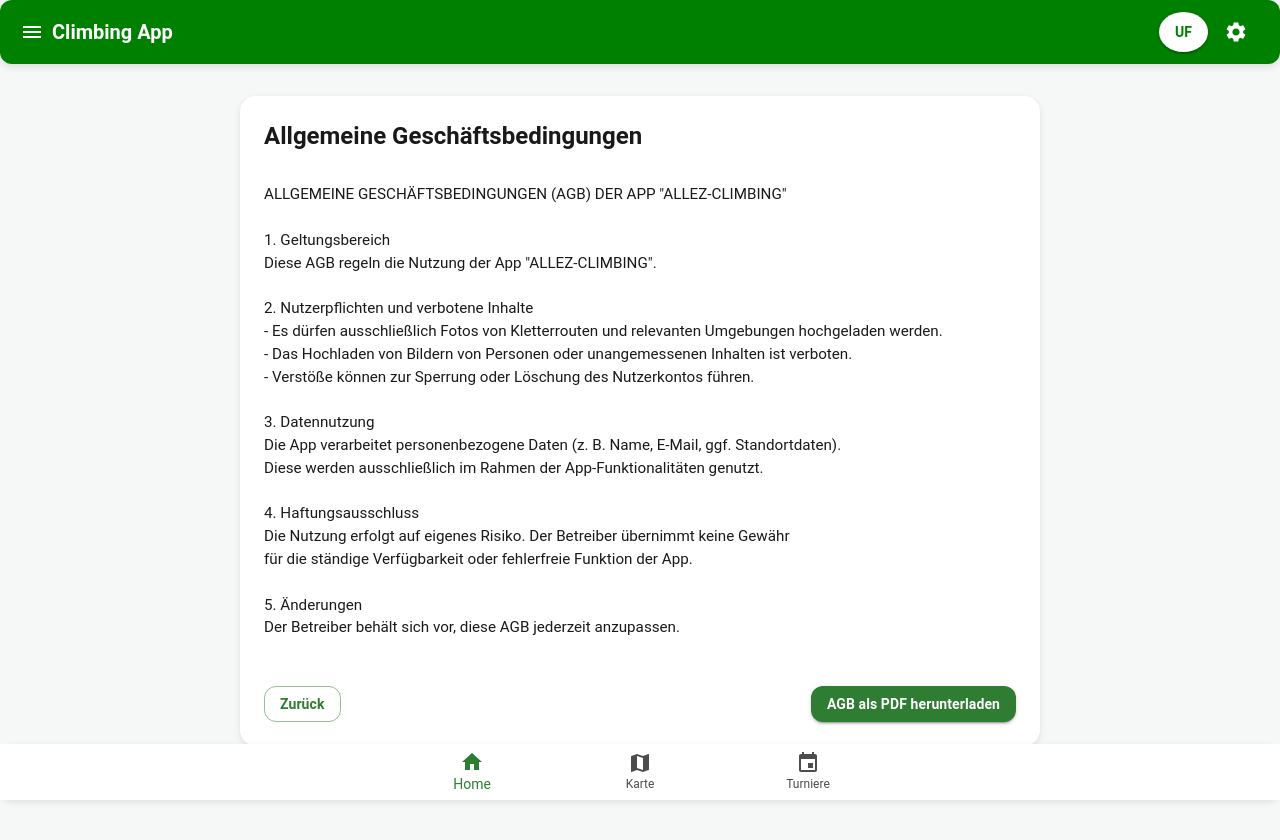
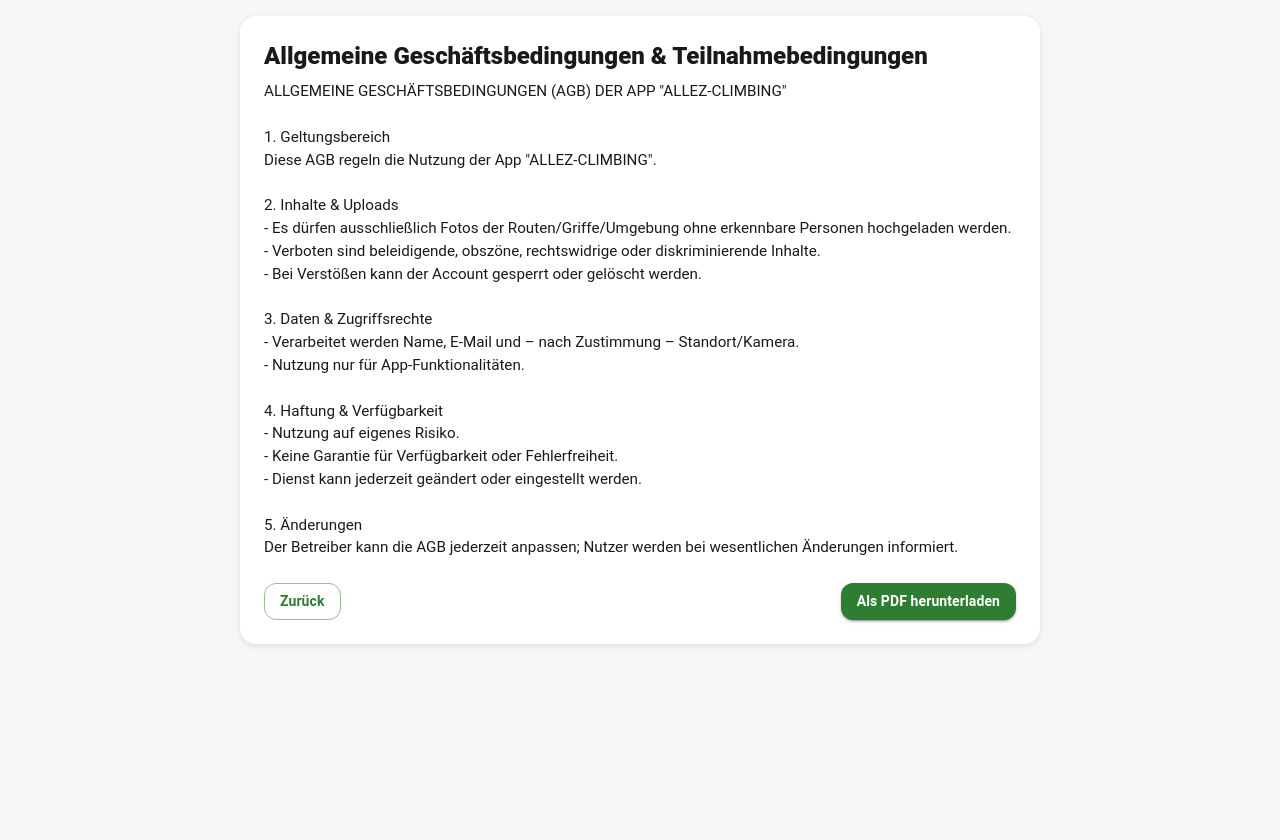
Before and after one commit to JonasFlachmann/ClimbingTurnamentAppPublic, a Next.js app: page /agb in a window 1280 px wide. Shown: the top 840 px of the page. After the commit the page ends 800 px from the top, so only its background shows below. Built offline with nearby package versions, Linux system fonts and the light colour scheme.

Commit message:
Update agb.tsx

```diff
--- a/pages/agb.tsx
+++ b/pages/agb.tsx
@@ -3,32 +3,31 @@
 import { Box, Paper, Typography, Button } from "@mui/material";
 import Link from "next/link";
 
-export default function AgbPage() {
-  const agbText = `
-ALLGEMEINE GESCHÄFTSBEDINGUNGEN (AGB) DER APP "ALLEZ-CLIMBING"
+const AGB_TEXT = `ALLGEMEINE GESCHÄFTSBEDINGUNGEN (AGB) DER APP "ALLEZ-CLIMBING"
 
 1. Geltungsbereich
 Diese AGB regeln die Nutzung der App "ALLEZ-CLIMBING".
 
-2. Nutzerpflichten und verbotene Inhalte
-- Es dürfen ausschließlich Fotos von Kletterrouten und relevanten Umgebungen hochgeladen werden.
-- Das Hochladen von Bildern von Personen oder unangemessenen Inhalten ist verboten.
-- Verstöße können zur Sperrung oder Löschung des Nutzerkontos führen.
+2. Inhalte & Uploads
+- Es dürfen ausschließlich Fotos der Routen/Griffe/Umgebung ohne erkennbare Personen hochgeladen werden.
+- Verboten sind beleidigende, obszöne, rechtswidrige oder diskriminierende Inhalte.
+- Bei Verstößen kann der Account gesperrt oder gelöscht werden.
 
-3. Datennutzung
-Die App verarbeitet personenbezogene Daten (z. B. Name, E-Mail, ggf. Standortdaten).
-Diese werden ausschließlich im Rahmen der App-Funktionalitäten genutzt.
+3. Daten & Zugriffsrechte
+- Verarbeitet werden Name, E-Mail und – nach Zustimmung – Standort/Kamera.
+- Nutzung nur für App-Funktionalitäten.
 
-4. Haftungsausschluss
-Die Nutzung erfolgt auf eigenes Risiko. Der Betreiber übernimmt keine Gewähr
-für die ständige Verfügbarkeit oder fehlerfreie Funktion der App.
+4. Haftung & Verfügbarkeit
+- Nutzung auf eigenes Risiko.
+- Keine Garantie für Verfügbarkeit oder Fehlerfreiheit.
+- Dienst kann jederzeit geändert oder eingestellt werden.
 
 5. Änderungen
-Der Betreiber behält sich vor, diese AGB jederzeit anzupassen.
-  `;
+Der Betreiber kann die AGB jederzeit anpassen; Nutzer werden bei wesentlichen Änderungen informiert.`;
 
+export default function AgbPage() {
   const downloadPdf = () => {
-    const blob = new Blob([agbText], { type: "application/pdf" });
+    const blob = new Blob([AGB_TEXT], { type: "application/pdf" });
     const url = URL.createObjectURL(blob);
     const a = document.createElement("a");
     a.href = url;
@@ -39,6 +38,7 @@ Der Betreiber behält sich vor, diese AGB jederzeit anzupassen.
 
   return (
     <Box
+      component="main"
       sx={{
         p: 2,
         display: "flex",
@@ -47,26 +47,26 @@ Der Betreiber behält sich vor, diese AGB jederzeit anzupassen.
       }}
     >
       <Paper elevation={3} sx={{ width: "100%", maxWidth: 800, p: 3, borderRadius: 2 }}>
-        <Typography variant="h5" fontWeight={700} gutterBottom>
-          Allgemeine Geschäftsbedingungen
+        <Typography variant="h5" fontWeight={800} gutterBottom>
+          Allgemeine Geschäftsbedingungen & Teilnahmebedingungen
         </Typography>
 
-        <Typography
-          variant="body1"
-          sx={{ whiteSpace: "pre-wrap", mb: 3 }}
-        >
-          {agbText}
+        <Typography variant="body1" sx={{ whiteSpace: "pre-wrap", mb: 3 }}>
+          {AGB_TEXT}
         </Typography>
 
         <Box sx={{ display: "flex", justifyContent: "space-between", gap: 2 }}>
-          <Link href="/register" passHref>
+          <Link href="/registration-process" passHref>
             <Button variant="outlined">Zurück</Button>
           </Link>
           <Button variant="contained" color="primary" onClick={downloadPdf}>
-            AGB als PDF herunterladen
+            Als PDF herunterladen
           </Button>
         </Box>
       </Paper>
     </Box>
   );
 }
+
+;(AgbPage as any).noLayout = true;
+(AgbPage as any).title = "AGB";
```
